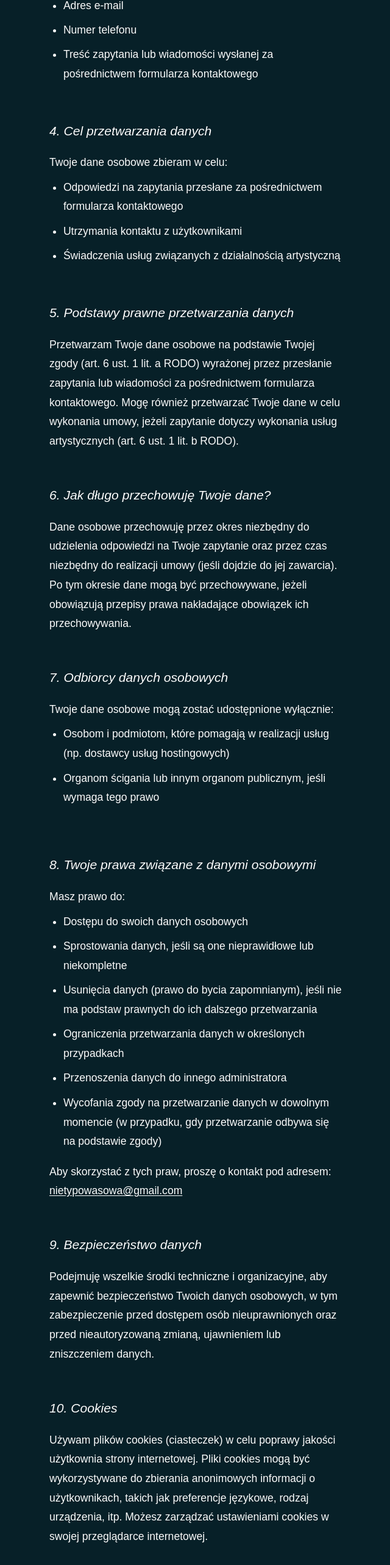
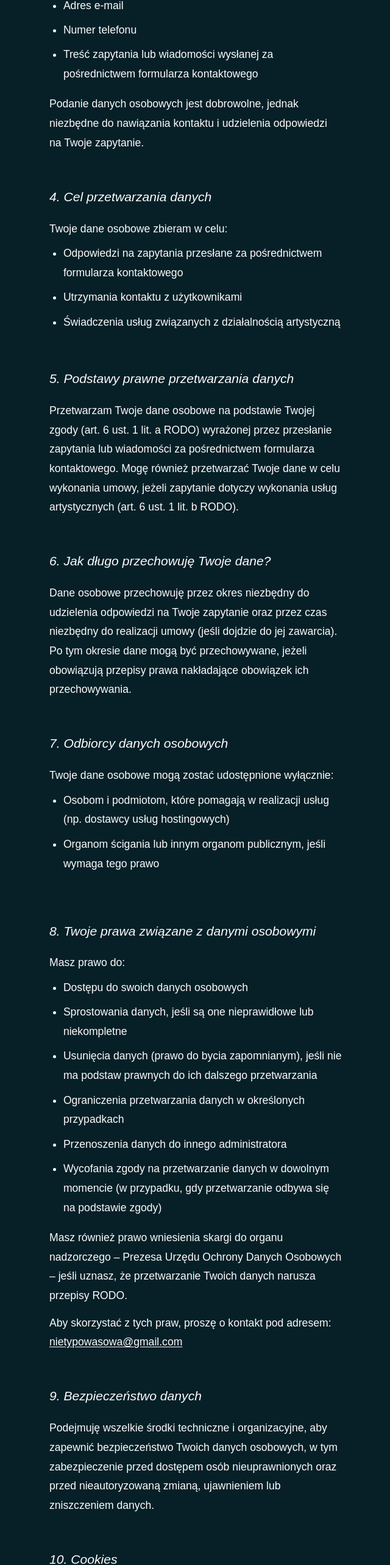
Before and after one commit to Anathretic/nietypowa-sowa-website, a React (Vite) app: page /polityka-prywatnosci in a window 1280 px wide. Shown: the part 857-3423 px from the top of the page at 61% size, without its empty margins (319-959 px from the left). Built offline with nearby package versions, Linux system fonts and the light colour scheme; a web font is replaced by a local one.

Commit message:
Updated privacy policy

```diff
--- a/src/features/PrivacyPolicy/PrivacyPolicy.jsx
+++ b/src/features/PrivacyPolicy/PrivacyPolicy.jsx
@@ -48,6 +48,10 @@ const PrivacyPolicy = () => {
 								<li>Numer telefonu</li>
 								<li>Treść zapytania lub wiadomości wysłanej za pośrednictwem formularza kontaktowego</li>
 							</ul>
+							<p style={{ paddingTop: '0.75em' }}>
+								Podanie danych osobowych jest dobrowolne, jednak niezbędne do nawiązania kontaktu i udzielenia
+								odpowiedzi na Twoje zapytanie.
+							</p>
 						</div>
 						<div className='privacy-policy-box'>
 							<h2>4. Cel przetwarzania danych</h2>
@@ -101,6 +105,10 @@ const PrivacyPolicy = () => {
 								</li>
 							</ul>
 							<p style={{ paddingTop: '0.75em' }}>
+								Masz również prawo wniesienia skargi do organu nadzorczego – Prezesa Urzędu Ochrony Danych Osobowych –
+								jeśli uznasz, że przetwarzanie Twoich danych narusza przepisy RODO.
+							</p>
+							<p style={{ paddingTop: '0.75em' }}>
 								Aby skorzystać z tych praw, proszę o kontakt pod adresem:{' '}
 								<a href='mailto:nietypowasowa@gmail.com'>nietypowasowa@gmail.com</a>
 							</p>
@@ -149,9 +157,20 @@ const PrivacyPolicy = () => {
 								Korzystając z formularza kontaktowego, użytkownik wyraża zgodę na przetwarzanie danych przez Google w
 								celu weryfikacji użytkownika za pomocą reCAPTCHA.
 							</p>
+							<p style={{ paddingTop: '1em' }}>
+								W związku z korzystaniem z usługi Google reCAPTCHA dane mogą być przekazywane do państw spoza
+								Europejskiego Obszaru Gospodarczego (EOG), w szczególności do Stanów Zjednoczonych. Google stosuje
+								odpowiednie środki ochrony danych zgodnie z wymogami RODO.
+							</p>
 						</div>
 						<div className='privacy-policy-box'>
-							<h2>12. Zmiany w polityce prywatności</h2>
+							<h2>12. Zautomatyzowane podejmowanie decyzji</h2>{' '}
+							<p>
+								Twoje dane osobowe nie są wykorzystywane do zautomatyzowanego podejmowania decyzji ani profilowania.
+							</p>
+						</div>
+						<div className='privacy-policy-box'>
+							<h2>13. Zmiany w polityce prywatności</h2>
 							<p>
 								Zastrzegam sobie prawo do wprowadzania zmian w niniejszej polityce prywatności. O wszelkich zmianach
 								będę informować na stronie internetowej.
```
